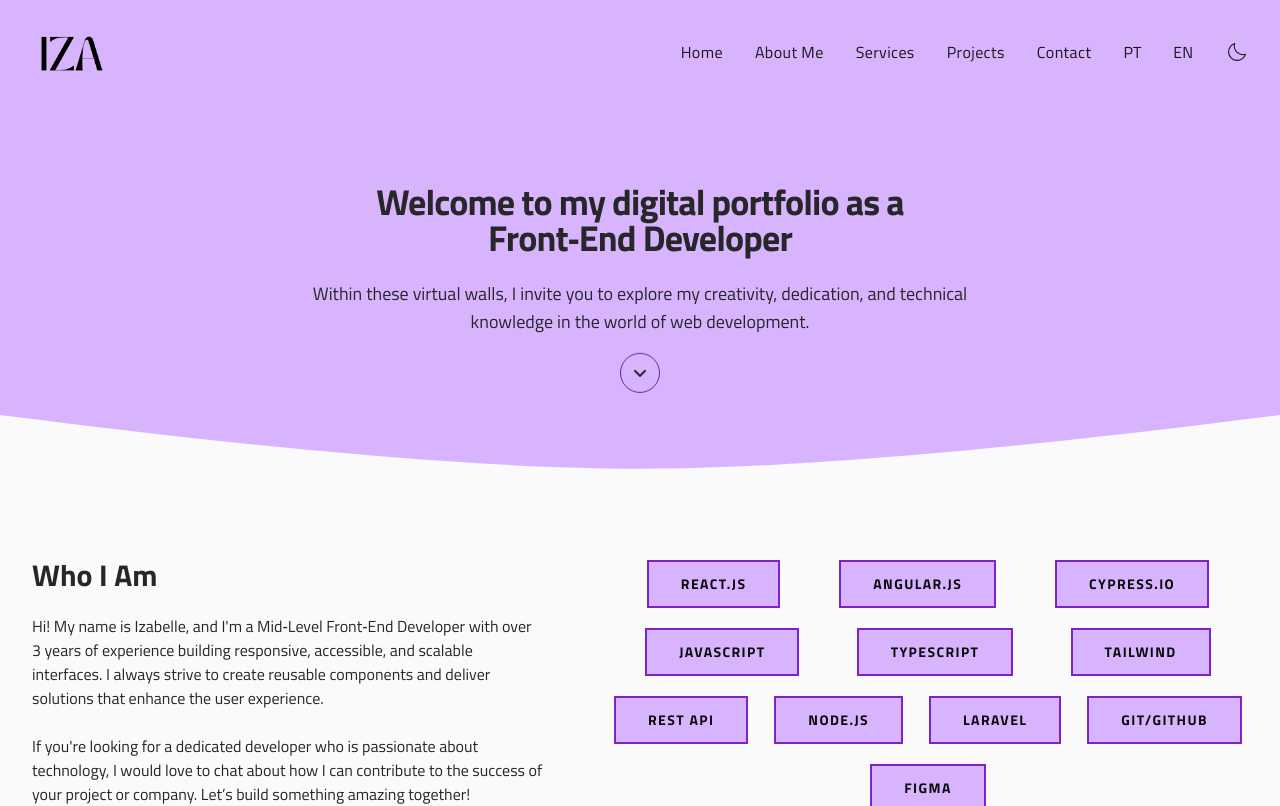
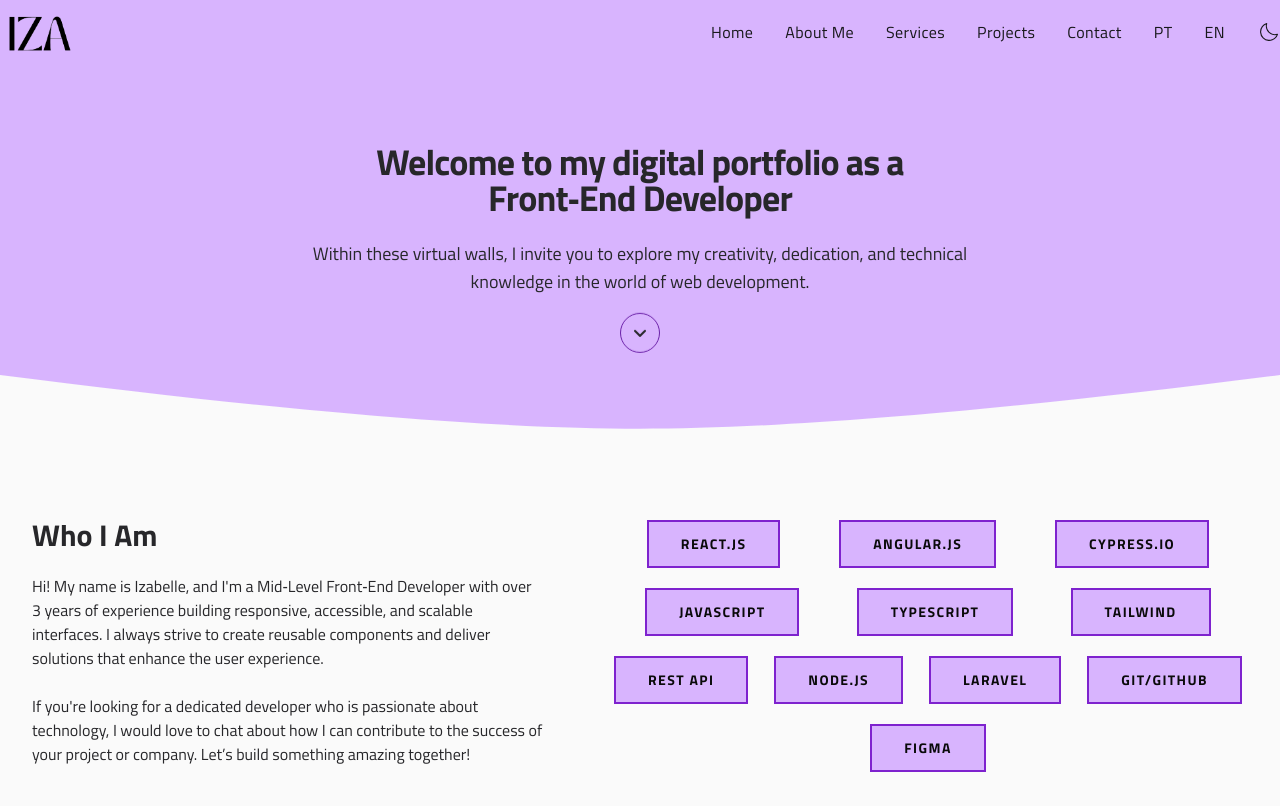
Before and after one commit to IzaDevelop/portfolio, a React (Vite) app: page / in a window 1280 px wide. Shown: the top 806 px of the page. Built offline with nearby package versions, Linux system fonts and the light colour scheme.

Commit message:
updated mobile header layout

```diff
--- a/src/components/Header.jsx
+++ b/src/components/Header.jsx
@@ -14,8 +14,8 @@ export default function Header() {
 
     return (
         <header className='w-full bg-purple-300 dark:bg-neutral-950 text-zinc-900 dark:text-zinc-100'>
-            <nav className="px-4 py-5 mx-auto sm:max-w-xl md:max-w-full lg:max-w-screen-xl md:px-24 lg:px-8">
-                <div className="relative flex items-center justify-between">
+            <nav className="mx-auto sm:max-w-xl md:max-w-full lg:max-w-screen-xl">
+                <div className="relative flex items-center justify-between px-5 xl:px-0">
                     <figure className="flex items-center">
                         <img src={Logo} className="h-16 mr-3 dark:invert" alt="Logo" />
                     </figure>
@@ -71,10 +71,10 @@ export default function Header() {
                             </a>
                         </li>
                         <li>
-                            <button onClick={() => changeLanguage("pt")}>PT</button>
+                            <button onClick={() => changeLanguage("pt")} className="font-medium tracking-wide transition-colors duration-200 hover:text-purple-500 dark:hover:text-purple-300">PT</button>
                         </li>
                         <li>
-                            <button onClick={() => changeLanguage("en")}>EN</button>
+                            <button onClick={() => changeLanguage("en")} className="font-medium tracking-wide transition-colors duration-200 hover:text-purple-500 dark:hover:text-purple-300">EN</button>
                         </li>
                         <li>
                             {theme ? (
@@ -100,25 +100,25 @@ export default function Header() {
                         <button
                             aria-label="Open Menu"
                             title="Open Menu"
-                            className="p-2 -mr-1 transition duration-200 rounded focus:outline-none focus:shadow-outline hover:bg-deep-purple-50 focus:bg-deep-purple-50"
+                            className="p-2 transition duration-200 rounded focus:outline-none focus:shadow-outline hover:bg-deep-purple-50 focus:bg-deep-purple-50"
                             onClick={() => setMenu(true)}
                         >
                             <List size={35} />
                         </button>
                         {menu && (
                             <div className="absolute z-10 top-0 left-0 w-full" onClick={() => setMenu(false)}>
-                                <div className="p-5 bg-purple-300 dark:bg-neutral-950 rounded shadow-lg">
+                                <div className="p-5 pt-0 bg-purple-300 dark:bg-neutral-950 rounded shadow-lg">
                                     <div className="flex items-center justify-between mb-4">
                                         <div>
                                             <figure className="flex items-center">
-                                                <img src={Logo} className="h-16 mr-3 dark:invert" alt="Logo" />
+                                                <img src={Logo} className="h-16 dark:invert" alt="Logo" />
                                             </figure>
                                         </div>
                                         <div>
                                             <button
                                                 aria-label="Close Menu"
                                                 title="Close Menu"
-                                                className="p-2 -mt-2 -mr-2 transition duration-200 rounded focus:outline-none focus:shadow-outline"
+                                                className="p-2 transition duration-200 rounded focus:outline-none focus:shadow-outline"
                                             >
                                                 <X size={30} />
                                             </button>
@@ -177,10 +177,10 @@ export default function Header() {
                                                 </a>
                                             </li>
                                             <li>
-                                                <button onClick={() => changeLanguage("pt")}>PT</button>
+                                                <button onClick={() => changeLanguage("pt")} className="font-medium tracking-wide transition-colors duration-200 hover:text-purple-500 dark:hover:text-purple-300">PT</button>
                                             </li>
                                             <li>
-                                                <button onClick={() => changeLanguage("en")}>EN</button>
+                                                <button onClick={() => changeLanguage("en")} className="font-medium tracking-wide transition-colors duration-200 hover:text-purple-500 dark:hover:text-purple-300">EN</button>
                                             </li>
                                             <li>
                                                 {theme ? (
--- a/src/components/Layout.jsx
+++ b/src/components/Layout.jsx
@@ -4,9 +4,9 @@ import Footer from "./Footer";
 export default function Layout(props) {
 
     return (
-        <div className="select-none">
+        <div>
             <Header />
-            <main className="min-h-[100vh] bg-neutral-50 dark:bg-neutral-900 text-zinc-800 dark:text-zinc-100">
+            <main className="min-h-[100vh] bg-neutral-50 dark:bg-neutral-900 text-zinc-800 dark:text-zinc-100 select-none">
                 {props.children}
             </main>
             <Footer/>
```
